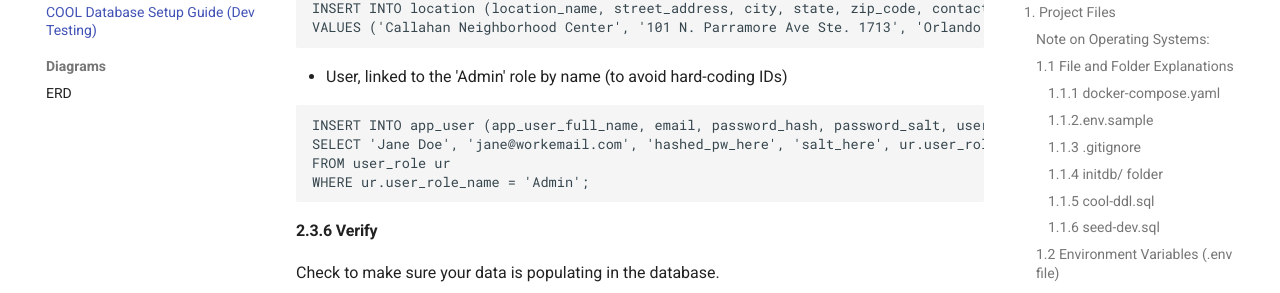
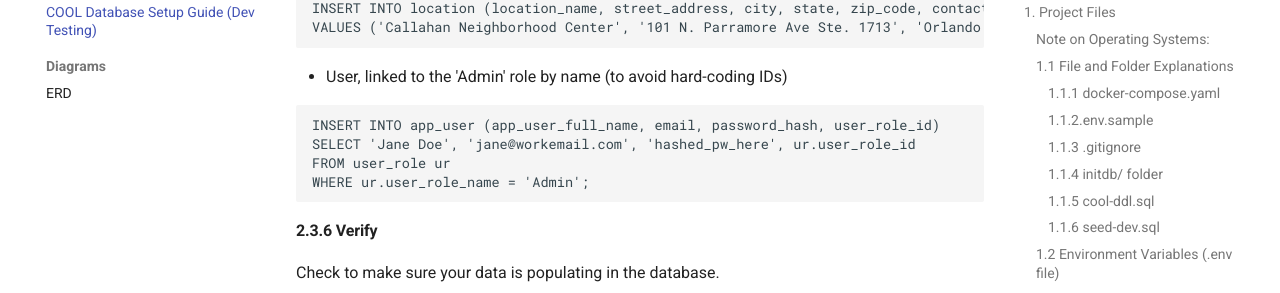
Before and after one commit to CityOfOrlando-2025/COOL, an MkDocs documentation site: the page built from documentation/docs/database/cool-db-setup-guide.md, in a window 1280 px wide and 900 px high, scrolled down 10135 px. Shown: the part 144-437 px from the top of the window. Built offline with MkDocs 1.6.1 and Material for MkDocs 9.7.7, drawn with Linux system fonts in a browser that asks for light colours.

Commit message:
removed pw salt from ddl+seed, no salt needed for bcrypt

````diff
--- a/documentation/docs/database/cool-db-setup-guide.md
+++ b/documentation/docs/database/cool-db-setup-guide.md
@@ -456,8 +456,8 @@ VALUES ('Callahan Neighborhood Center', '101 N. Parramore Ave Ste. 1713', 'Orlan
 ```
 - User, linked to the 'Admin' role by name (to avoid hard-coding IDs)
 ```
-INSERT INTO app_user (app_user_full_name, email, password_hash, password_salt, user_role_id)
-SELECT 'Jane Doe', 'jane@workemail.com', 'hashed_pw_here', 'salt_here', ur.user_role_id
+INSERT INTO app_user (app_user_full_name, email, password_hash, user_role_id)
+SELECT 'Jane Doe', 'jane@workemail.com', 'hashed_pw_here', ur.user_role_id
 FROM user_role ur
 WHERE ur.user_role_name = 'Admin';
 ```
````
Also changed, not shown: 1 other file.
